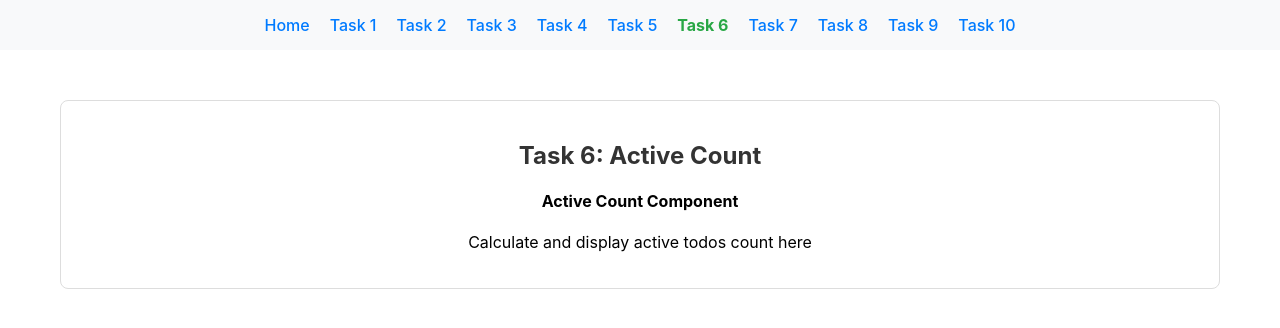
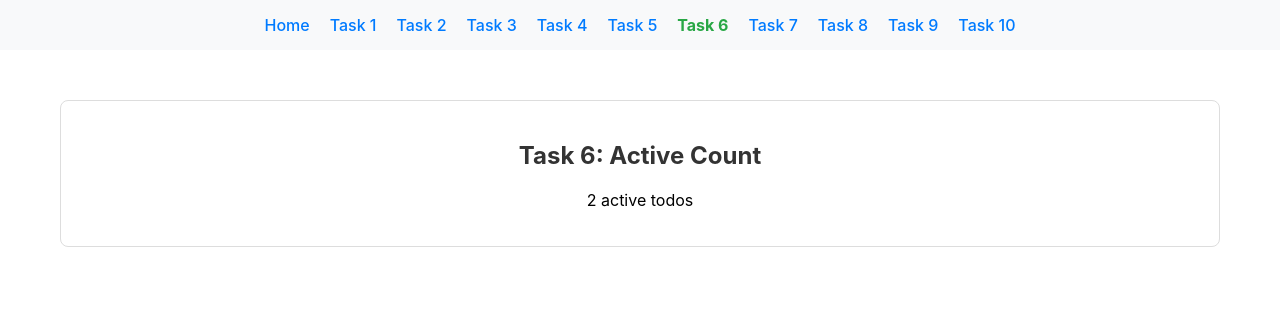
Before and after one commit to MikhailMatsuyev/node.js-pre-training-course, a React (Create React App) app in the folder React-CSS/react-todo-app/: page /task-06 in a window 1280 px wide. Shown: the top 328 px of the page. Built offline with nearby package versions, Linux system fonts and the light colour scheme.

Commit message:
- implement task-06

```diff
--- a/React-CSS/react-todo-app/src/solutions/task-06/ActiveCount.tsx
+++ b/React-CSS/react-todo-app/src/solutions/task-06/ActiveCount.tsx
@@ -60,11 +60,15 @@ export const ActiveCount: React.FC<ActiveCountProps> = ({ todos }) => {
   // Example display:
   // "0 active todos" or "1 active todo" or "5 active todos"
 
+  const activeCount = todos.filter((todo) => !todo.completed).length;
+
+  const todoLabel = activeCount === 1 ? 'todo' : 'todos';
+
   return (
     <div>
-      {/* TODO: Replace this with your implementation */}
-      <h4>Active Count Component</h4>
-      <p>Calculate and display active todos count here</p>
+      <p>
+        {activeCount} active {todoLabel}
+      </p>
     </div>
   );
 };
```
